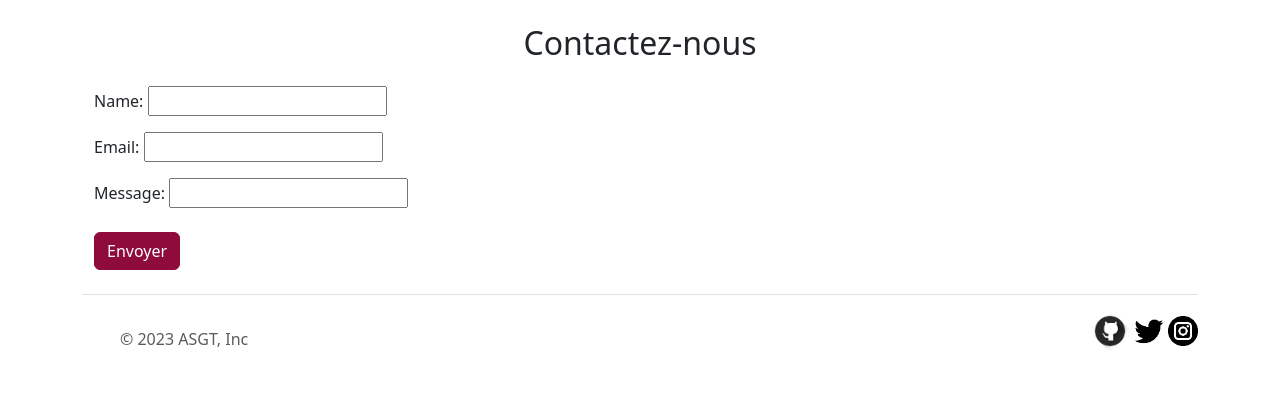
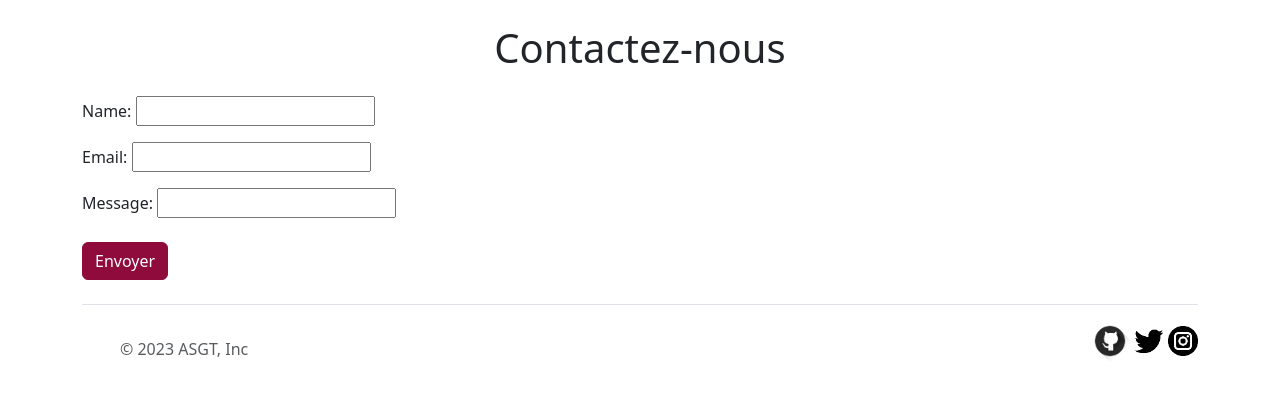
Before and after one commit to Rbrogniez/ASGT, a Django app: page /contact/ in a window 1280 px wide. Shown: the part 83-481 px from the top of the page. Run offline with Django 4.2, Linux system fonts and the light colour scheme.

Commit message:
Clean HTML code

```diff
--- a/ASGT/tournaments/templates/tournaments/about-us.html
+++ b/ASGT/tournaments/templates/tournaments/about-us.html
@@ -2,7 +2,6 @@
 {% load static %}
 
 {% block content %}
-  <div class="container my-5">
     <h1 class="mb-5">A propos de nous</h1>
     <div class="row">
       <div class="col-md-6">
@@ -16,5 +15,4 @@
         <p>Co-fondateur et développeur de l'application, Romain est un véritable expert en programmation informatique. Il est en charge du développement et de la maintenance de la plateforme.</p>
       </div>
     </div>
-  </div>
 {% endblock %}
--- a/ASGT/tournaments/templates/tournaments/base.html
+++ b/ASGT/tournaments/templates/tournaments/base.html
@@ -38,7 +38,8 @@
                 </header>
             </div>
             <div class="container">
-                {% block content %}{% endblock %}
+                {% block content %}
+                {% endblock %}
             </div>
         <!-- JS bootstrap bundle script -->
             <div class="container">
--- a/ASGT/tournaments/templates/tournaments/contact.html
+++ b/ASGT/tournaments/templates/tournaments/contact.html
@@ -1,31 +1,15 @@
 {% extends 'tournaments/base.html' %}
 
 {% block content %}
-<div class="container">
     <div class="row">
-        <h2 class="text-center mb-4">Contactez-nous</h2>
+        <h1 class="text-center mb-4">Contactez-nous</h2>
         <form action="" method="post" novalidate>
           {% csrf_token %}
           {{ form.as_p }}
-          <!--
-          <div class="form-group my-2">
-            <label class="my-2" for="id_name">Nom :</label>
-            <input type="text" class="form-control" id="id_name" placeholder="Entrez votre nom">
-          </div>
-          <div class="form-group my-2">
-            <label class="my-2" for="id_email">Email :</label>
-            <input type="email" class="form-control" id="id_email" placeholder="Entrez votre email">
-          </div>
-          <div class="form-group my-2">
-            <label class="my-2" for="id_message">Message :</label>
-            <textarea class="form-control" id="id_message" rows="5" placeholder="Entrez votre message"></textarea>
-          </div>
-           -->
           <div class="mt-4">
             <button type="submit" class="btn btn-primary">Envoyer</button>
           </div>
-
         </form>
     </div>
-  </div>
+
 {% endblock %}
--- a/ASGT/tournaments/templates/tournaments/games.html
+++ b/ASGT/tournaments/templates/tournaments/games.html
@@ -2,7 +2,6 @@
   {% load static %}
 
   {% block content %}
-      <div class="container py-5">
         <h1 class="text-center mb-5">Liste de jeux vidéo</h1>
         <div class="row row-cols-1 row-cols-md-2 row-cols-lg-3 g-4">
           {% for game in games %}
@@ -19,5 +18,4 @@
           </div>
           {% endfor %}
         </div>
-      </div>
   {% endblock %}
```
Also changed, not shown: ASGT/tournaments/migrations/0031_alter_games_created_at_alter_tournament_created_at_and_more.py (added), ASGT/tournaments/migrations/0032_alter_games_created_at_alter_tournament_created_at_and_more.py (added), ASGT/tournaments/static/tournaments/styles.css (line endings or trailing spaces).
